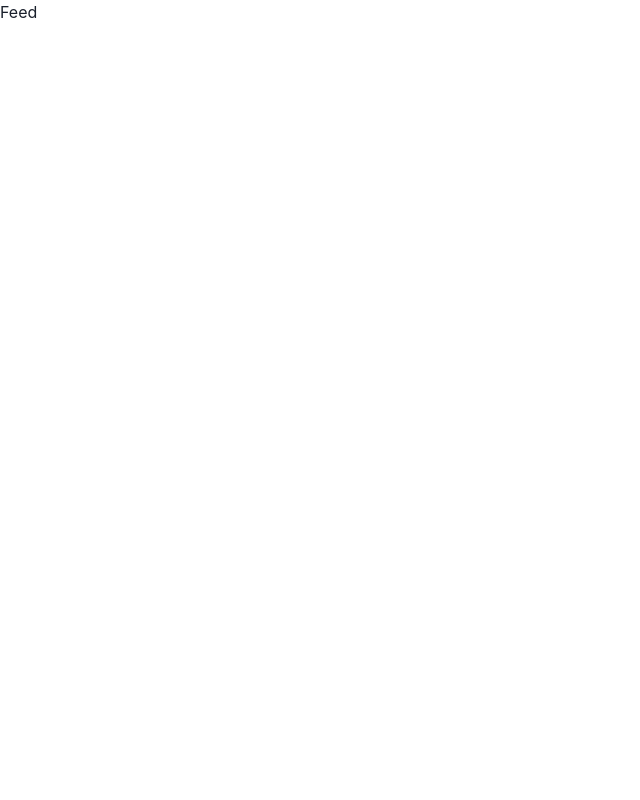
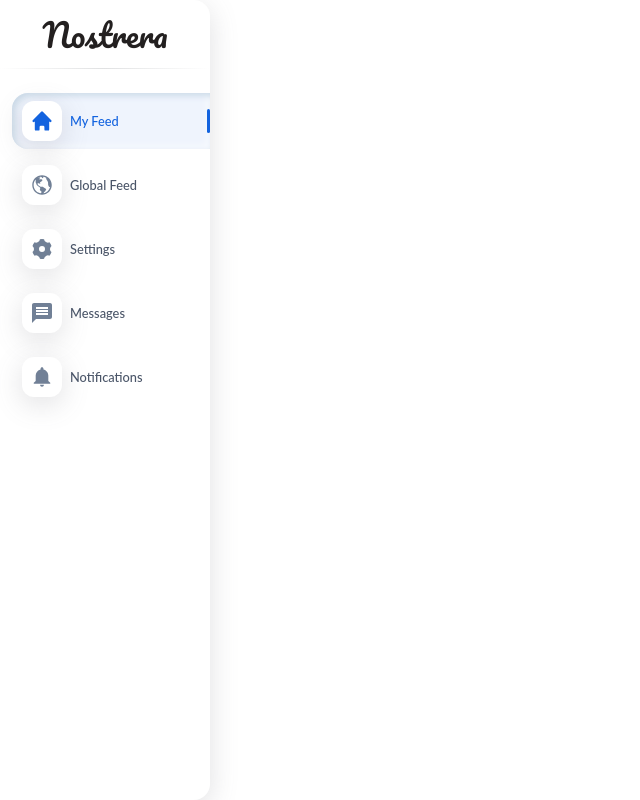
Before and after one commit to solo1g/nostrera, a React (Create React App) app: page / in a window 1280 px wide. Shown: the whole page, without its empty margins (0-640 px from the left). Built offline with nearby package versions, Linux system fonts and the light colour scheme.

Commit message:
add sidebar

```diff
--- a/package.json
+++ b/package.json
@@ -6,7 +6,9 @@
     "@chakra-ui/react": "^2.5.1",
     "@emotion/react": "^11.10.6",
     "@emotion/styled": "^11.10.6",
+    "@fontsource/inter": "^4.5.15",
     "@fontsource/lato": "^4.5.10",
+    "@fontsource/pacifico": "^4.5.9",
     "@testing-library/jest-dom": "^5.16.5",
     "@testing-library/react": "^13.4.0",
     "@testing-library/user-event": "^14.4.3",
--- /dev/null
+++ b/src/components/Separator/Separator.tsx
@@ -0,0 +1,21 @@
+import React from "react";
+import { Flex } from "@chakra-ui/react";
+
+interface SeparatorProps {
+  variant?: string;
+  children?: React.ReactNode;
+}
+
+export function Separator(props: SeparatorProps) {
+  const { variant, children, ...rest } = props;
+  return (
+    <Flex
+      h="1px"
+      w="100%"
+      bg="linear-gradient(90deg, rgba(224, 225, 226, 0) 0%, #E0E1E2 49.52%, rgba(224, 225, 226, 0) 100%)"
+      {...rest}
+    >
+      {children}
+    </Flex>
+  );
+}
--- /dev/null
+++ b/src/components/Sidebar/Sidebar.tsx
@@ -0,0 +1,41 @@
+import { Box, Flex, Text, useBreakpointValue } from "@chakra-ui/react";
+import SidebarContent from "./SidebarContent";
+
+import "@fontsource/pacifico/400.css";
+import { Separator } from "../Separator/Separator";
+
+interface SidebarProps {
+  routes: any;
+}
+
+function Sidebar(props: SidebarProps) {
+  const { routes } = props;
+
+  const logo = useBreakpointValue({
+    base: "N",
+    xl: "Nostrera",
+  });
+
+  return (
+    <Box
+      display={{ base: "none", lg: "block" }}
+      position="sticky"
+      boxShadow={"variant_2"}
+      borderRightRadius="2xl"
+      bg="white"
+      top="0"
+      h="calc(100vh)"
+      width={{ xl: "210px", lg: "80px" }}
+    >
+      <Flex alignItems={"center"} justifyContent={"center"} py="24px">
+        <Text fontSize="2rem" fontFamily="Pacifico">
+          {logo}
+        </Text>
+      </Flex>
+      <Separator></Separator>
+      <SidebarContent routes={routes} />
+    </Box>
+  );
+}
+
+export default Sidebar;
--- /dev/null
+++ b/src/components/Sidebar/SidebarContent.tsx
@@ -0,0 +1,38 @@
+import { Box, VStack } from "@chakra-ui/react";
+import { Fragment } from "react";
+import { useLocation } from "react-router-dom";
+import SidebarItem from "./SidebarItem";
+
+interface SidebarContentProps {
+  routes: any;
+}
+
+const SidebarContent = ({ routes }: SidebarContentProps) => {
+  // to check for active links and opened collapses
+  let location = useLocation();
+  // verifies if routeName is the one active (in browser input)
+  const isActiveRoute = (routeName: string) => location.pathname === routeName;
+
+  const sidebarItemList = (routes: any) => {
+    return routes.map((props: any, key: any) => {
+      return (
+        <Fragment key={key}>
+          <SidebarItem
+            icon={props.icon}
+            name={props.name}
+            linkTo={props.path}
+            isActive={isActiveRoute(props.path)}
+          ></SidebarItem>
+        </Fragment>
+      );
+    });
+  };
+
+  return (
+    <Box pl={{ base: "0", lg: "calc(16%)", xl: "12px" }} pt="24px">
+      <VStack>{sidebarItemList(routes)}</VStack>
+    </Box>
+  );
+};
+
+export default SidebarContent;
--- /dev/null
+++ b/src/components/Sidebar/SidebarItem.tsx
@@ -0,0 +1,113 @@
+import { NavLink } from "react-router-dom";
+import {
+  Button,
+  Flex,
+  Box,
+  Icon,
+  Text,
+  useBreakpointValue,
+  Spacer,
+} from "@chakra-ui/react";
+import { MustNotBeRendered } from "../../utils/MustNotBeRendered";
+
+interface SidebarItemProps {
+  isActive: boolean;
+  linkTo: string;
+  icon: any;
+  name: string;
+}
+
+export default function SidebarItem(props: SidebarItemProps): JSX.Element {
+  const { isActive, linkTo, icon, name } = props;
+
+  const col = "#1363DF";
+  const trans = col + "11";
+
+  function SideBarItemXl() {
+    return (
+      <NavLink style={{ width: "100%" }} to={linkTo}>
+        <Button
+          display="flex"
+          justifyContent="flex-start"
+          width="100%"
+          bg={isActive ? trans : "transparent"}
+          borderLeftRadius="2xl"
+          borderRightRadius="0"
+          padding="0"
+          height="calc(1.5rem + 32px)"
+          boxShadow={
+            isActive
+              ? "rgb(204, 219, 232) 3px 3px 6px 0px inset, rgba(255, 255, 255, 0.5) -3px -3px 6px 1px inset"
+              : "none"
+          }
+        >
+          <Flex
+            ml="10px"
+            alignItems={"center"}
+            justifyContent={"center"}
+            borderRadius={"12px"}
+            color={isActive ? col : "gray.500"}
+            bg="white"
+            padding="8px"
+            boxShadow="variant_2"
+          >
+            <Icon as={icon} boxSize="1.5rem"></Icon>
+          </Flex>
+          <Text
+            display={{ lg: "none", xl: "block" }}
+            fontSize="0.8rem"
+            ml="8px"
+            fontWeight={"medium"}
+            color={isActive ? col : "gray.600"}
+          >
+            {name}
+          </Text>
+          <Spacer></Spacer>
+          {isActive ? (
+            <Box height="1.5rem" width="3px" bg={col} borderRadius="lg"></Box>
+          ) : null}
+        </Button>
+      </NavLink>
+    );
+  }
+
+  function SideBarItemL() {
+    return (
+      <NavLink to={linkTo}>
+        <Button
+          display="flex"
+          justifyContent="center"
+          bg={isActive ? trans : "transparent"}
+          borderRadius="2xl"
+          boxSize={"1.5rem"}
+          padding="0"
+          color={isActive ? col : "gray.500"}
+          width="calc(1.5rem + 32px)"
+          height="calc(1.5rem + 32px)"
+          boxShadow={isActive ? "inner" : "none"}
+        >
+          {/* <Flex
+        ml="8px"
+        alignItems={'center'}
+        justifyContent={'center'}
+        borderRadius={'12px'}
+        color={isActive ? col : 'gray.500'}
+        bg="white"
+        padding="8px"
+        boxShadow="variant_2"
+        > */}
+          <Icon as={icon} boxSize="1.5rem"></Icon>
+          {/* </Flex> */}
+        </Button>
+      </NavLink>
+    );
+  }
+
+  //todo: there's got to be better way to do this
+  const child = useBreakpointValue({
+    md: SideBarItemL,
+    xl: SideBarItemXl,
+  });
+
+  return child ? child() : MustNotBeRendered();
+}
--- /dev/null
+++ b/src/components/Sidebar/SidebarRoutes.tsx
@@ -0,0 +1,34 @@
+import { HiHome } from "react-icons/hi";
+import { IoMdGlobe, IoMdNotifications } from "react-icons/io";
+import { RiSettings3Fill } from "react-icons/ri";
+import { MdMessage } from "react-icons/md";
+
+const routes = [
+  {
+    path: "/",
+    name: "My Feed",
+    icon: HiHome,
+  },
+  {
+    path: "/global",
+    name: "Global Feed",
+    icon: IoMdGlobe,
+  },
+  {
+    path: "/settings",
+    name: "Settings",
+    icon: RiSettings3Fill,
+  },
+  {
+    path: "/messages",
+    name: "Messages",
+    icon: MdMessage,
+  },
+  {
+    path: "/notifications",
+    name: "Notifications",
+    icon: IoMdNotifications,
+  },
+];
+
+export default routes;
--- a/src/layouts/Feed.tsx
+++ b/src/layouts/Feed.tsx
@@ -1,9 +1,8 @@
-import { Box } from "@chakra-ui/react";
+import Sidebar from "../components/Sidebar/Sidebar";
+import routes from "../components/Sidebar/SidebarRoutes";
 
-interface FeedProps {}
-
-const Feed = (_: FeedProps) => {
-  return <Box>Feed</Box>;
+const Feed = () => {
+  return <Sidebar routes={routes}></Sidebar>;
 };
 
 export default Feed;
--- /dev/null
+++ b/src/utils/MustNotBeRendered.tsx
@@ -0,0 +1,10 @@
+import { Box } from "@chakra-ui/react";
+
+interface MustNotBeRenderedProps {
+  message?: string;
+}
+
+export function MustNotBeRendered({ message }: MustNotBeRenderedProps = {}) {
+  console.error("This component should not be rendered. " + (message ?? ""));
+  return <Box height="100%" width="100%" color="red" />;
+}
```
Also changed, not shown: src/index.tsx (+7 -5 lines), 2 other files (tests, documents, lock files or other folders).
